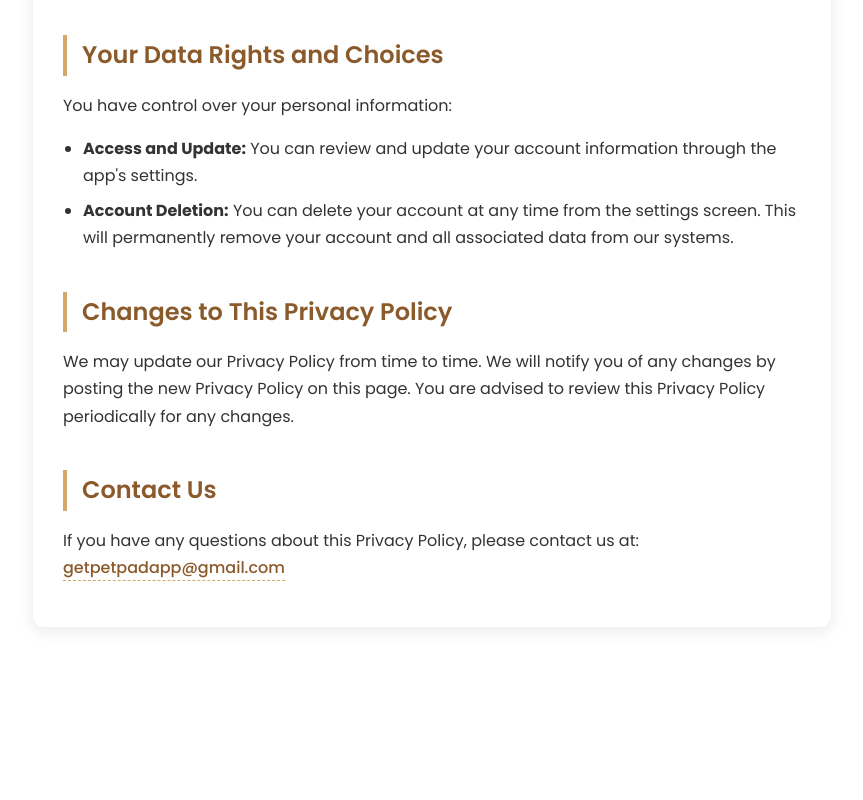
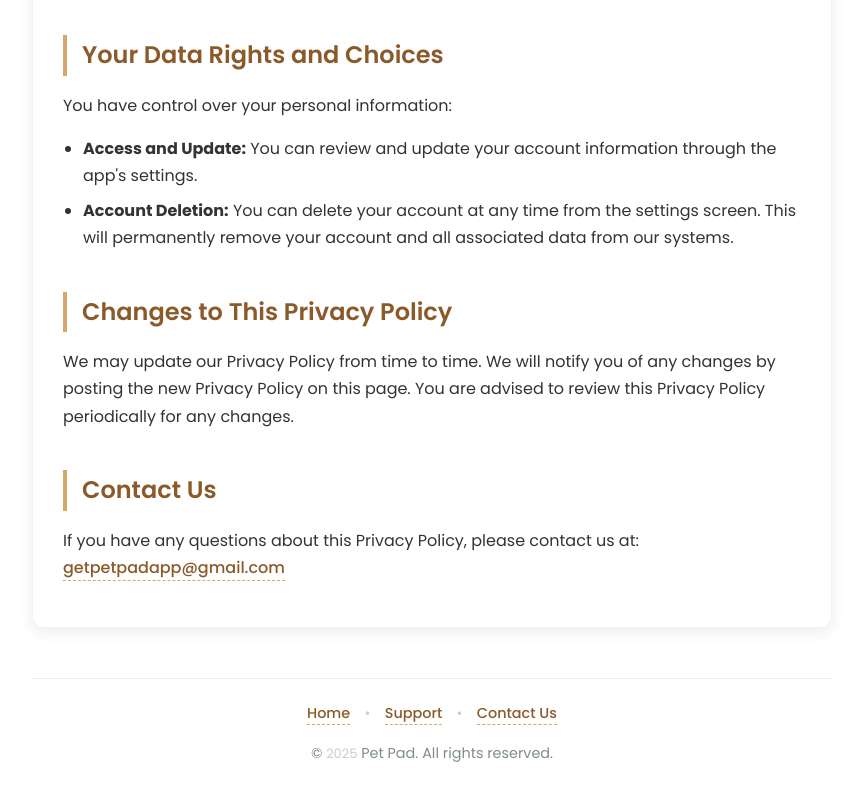
Before and after one commit to PetPadApp/privacy, a plain HTML site: page index.html in a window 1280 px wide. Shown: the part 1551-2351 px from the top of the page, without its empty margins (208-1071 px from the left). Before the commit the page ends 2199 px from the top, so only its background shows below. Drawn offline with Linux system fonts and the light colour scheme.

Commit message:
Update index.html
Added footer links and styling

```diff
--- a/index.html
+++ b/index.html
@@ -115,6 +115,30 @@
                 font-size: 1em;
             }
         }
+
+        .footer-links {
+            margin-top: 50px;
+            text-align: center;
+            padding-top: 20px;
+            border-top: 1px solid #eee;
+        }
+
+        .footer-links a {
+            color: var(--primary-color);
+            margin: 0 10px;
+            text-decoration: none;
+            font-size: 0.9em;
+        }
+
+        .footer-links a:hover {
+            text-decoration: underline;
+        }
+
+        .footer-links span {
+            color: #ccc;
+            font-size: 0.9em;
+        }
+
     </style>
 </head>
 <body>
@@ -196,6 +220,23 @@
             z-index: 1;
             background-color: rgba(255, 255, 255, 0.9);
         }
+
     </style>
+        <div class="footer-links">
+        <a href="/">Home</a>
+        <span>•</span>
+        <a href="https://support.petpadapp.link">Support</a>
+        <span>•</span>
+        <a href="mailto:getpetpadapp@gmail.com">Contact Us</a>
+        <p style="margin-top: 15px; color: #7f8c8d; font-size: 0.9em;">&copy; <span id="currentYear"></span> Pet Pad. All rights reserved.</p>
+    </div>
+
+    <script>
+        // Set current year in footer
+        document.addEventListener('DOMContentLoaded', function() {
+            document.getElementById('currentYear').textContent = new Date().getFullYear();
+        });
+    </script>
+
 </body>
 </html>
```
